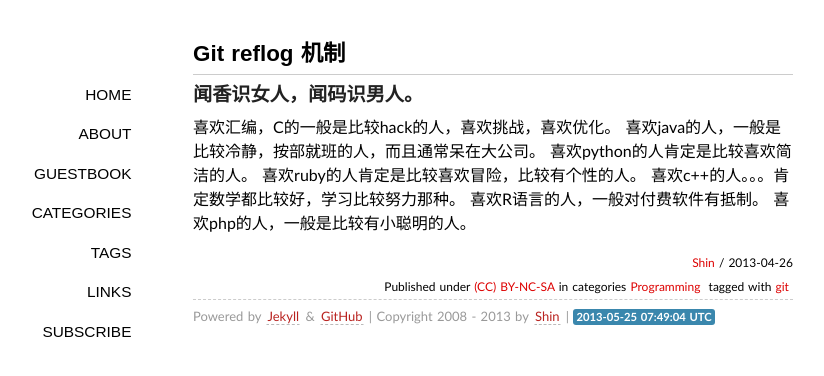
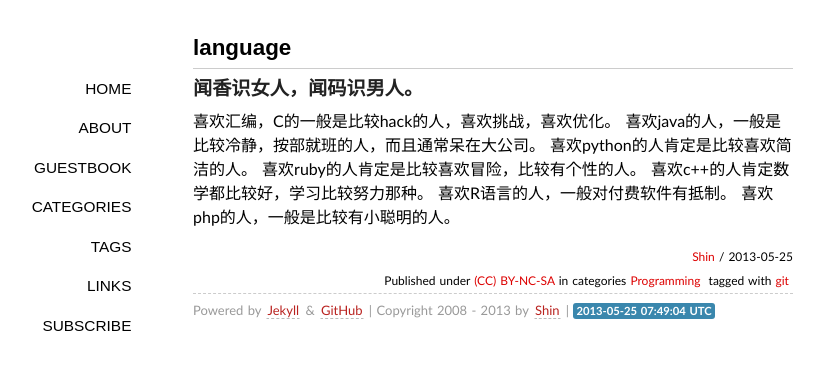
Before and after one commit to cot246/cot246.github.com, a Jekyll site: the page built from _posts/2013/2013-05-25-language.md, in a window 1280 px wide. Shown: the top 376 px of the page, without its empty margins (147-971 px from the left). Built offline with Jekyll 4.4.1, drawn with Linux system fonts in a browser that asks for light colours; some web fonts are replaced; Markdown is read by kramdown in place of the engine named in the settings; comment, search, counter and statistics services are not loaded.

Commit message:
Update and rename 2013-04-26-git-reflog.md to 2013-05-25-language.md

```diff
--- a/_posts/2013/2013-04-26-git-reflog.md
+++ b/_posts/2013/2013-05-25-language.md
@@ -1,6 +1,6 @@
 ---
 layout: post
-title: Git reflog 机制
+title: language
 categories:
 - Programming
 tags:
@@ -11,6 +11,6 @@ tags:
 喜欢java的人，一般是比较冷静，按部就班的人，而且通常呆在大公司。
 喜欢python的人肯定是比较喜欢简洁的人。
 喜欢ruby的人肯定是比较喜欢冒险，比较有个性的人。
-喜欢c++的人。。。肯定数学都比较好，学习比较努力那种。
+喜欢c++的人肯定数学都比较好，学习比较努力那种。
 喜欢R语言的人，一般对付费软件有抵制。
 喜欢php的人，一般是比较有小聪明的人。
```
